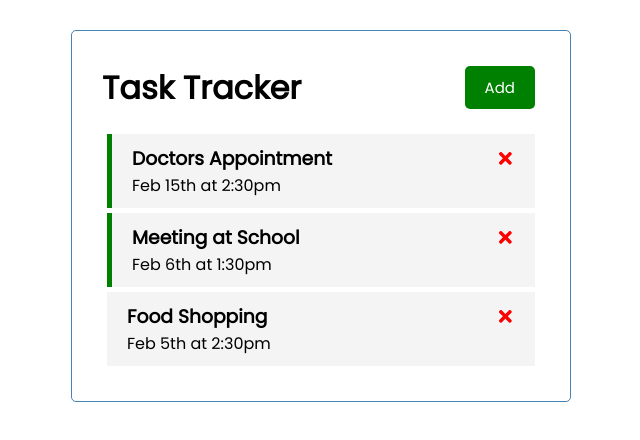
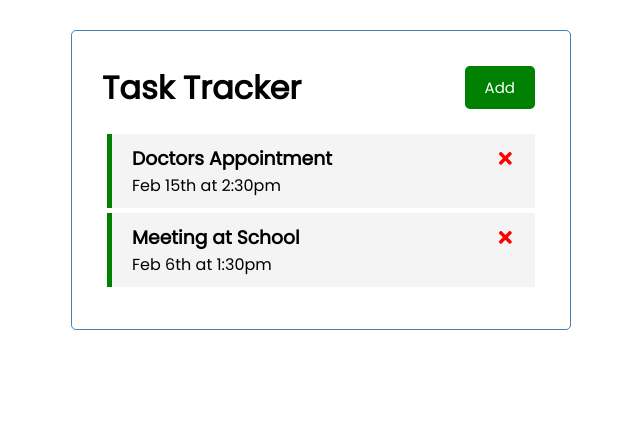
Before and after one commit to joekariuki/task-tracker, a React (Create React App) app: page / in a window 1280 px wide. Shown: the top 440 px of the page, without its empty margins (319-959 px from the left). Built offline with nearby package versions, Linux system fonts and the light colour scheme; data requests are answered from the project's data file.

Commit message:
Update delete task to delete from server

```diff
--- a/db.json
+++ b/db.json
@@ -11,13 +11,6 @@
       "text": "Meeting at School",
       "day": "Feb 6th at 1:30pm",
       "reminder": true
-    },
-    {
-      "id": 3,
-      "text": "Food Shopping",
-      "day": "Feb 5th at 2:30pm",
-      "reminder": false
     }
   ]
-
 }
--- a/src/App.js
+++ b/src/App.js
@@ -34,7 +34,8 @@
   };
 
   // Delete Task
-  const deleteTask = (id) => {
+  const deleteTask = async (id) => {
+    await fetch(`http://localhost:5000/tasks/${id}`, { method: "DELETE" });
     setTasks(tasks.filter((task) => task.id !== id));
   };
 
```
